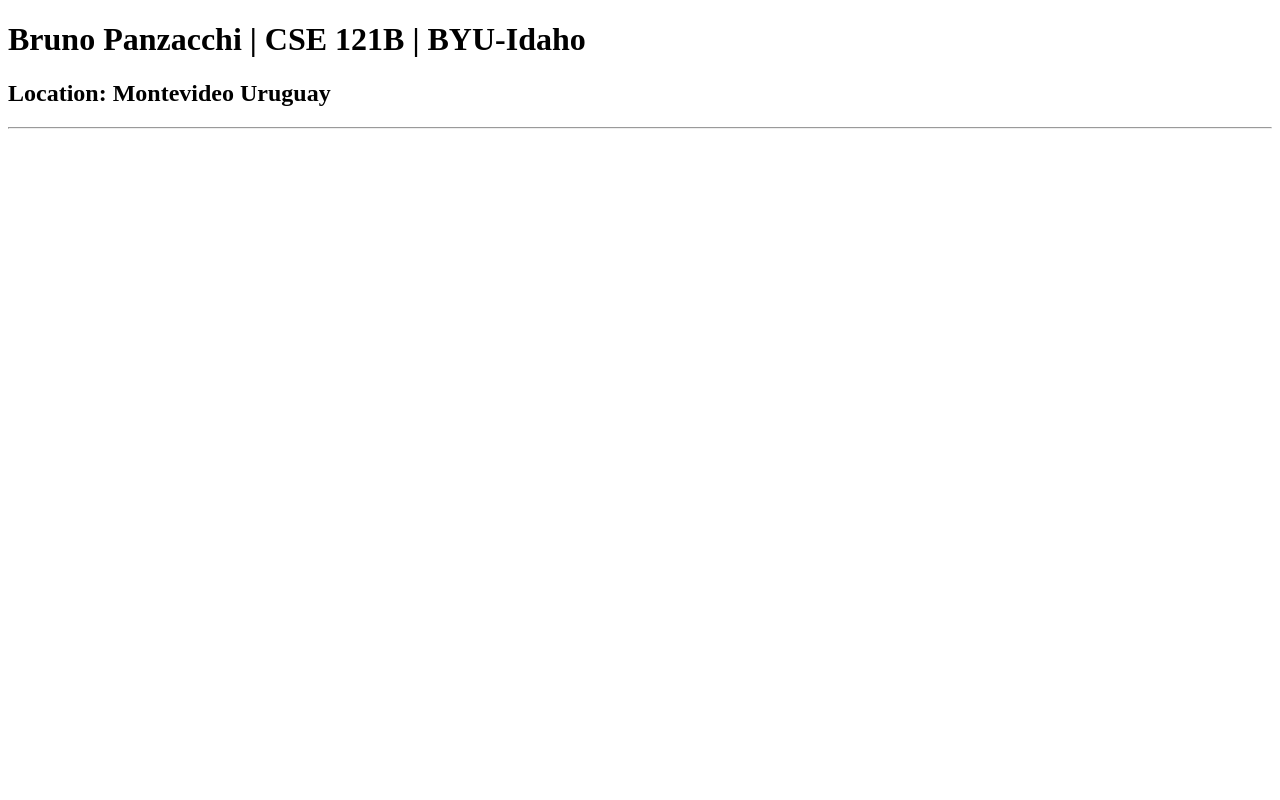
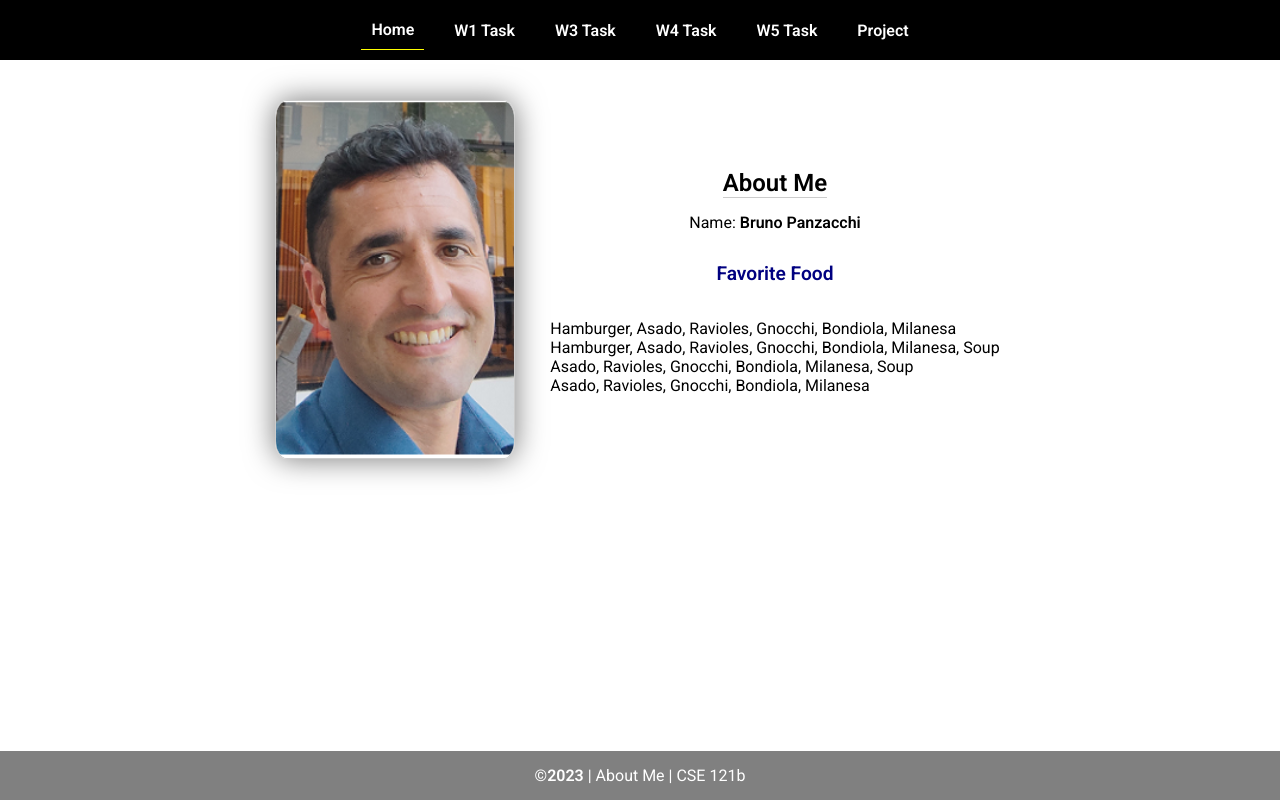
Before and after one commit to brunobzki/cse121b, a plain HTML site: page index.html in a window 1280 px wide. Drawn offline with Linux system fonts and the light colour scheme.

Commit message:
Week 02 ready!!

```diff
--- a/index.html
+++ b/index.html
@@ -1,13 +1,45 @@
 <!DOCTYPE html>
 <html lang="en">
+
 <head>
-    <meta charset="UTF-8">
-    <meta name="viewport" content="width=device-width, initial-scale=1.0">
-    <title>Bruno Panzacchi | CSE 121B | BYU-Idaho</title>
+  <meta charset="UTF-8">
+  <meta name="viewport" content="width=device-width, initial-scale=1.0">
+  <title>About Me | CSE 121b | W02: Programming Tasks</title>
+  <link rel="preconnect" href="https://fonts.googleapis.com">
+  <link rel="preconnect" href="https://fonts.gstatic.com" crossorigin>
+  <link href="https://fonts.googleapis.com/css2?family=Roboto:wght@400;600&display=swap"
+    rel="stylesheet">
+  <link rel="stylesheet" href="styles/main.css">
 </head>
+
 <body>
-    <h1>Bruno Panzacchi | CSE 121B | BYU-Idaho</h1>
-    <h2>Location: Montevideo Uruguay</h2>
-    <hr>
+  <nav>
+    <ul id="menu">
+      <li><a id="toggleMenu">&equiv;</a></li>
+      <li><a href="index.html" class="active">Home</a></li>
+      <li><a href="w01-task.html">W1 Task</a></li>
+      <li><a href="w03-task.html">W3 Task</a></li>
+      <li><a href="w04-task.html">W4 Task</a></li>
+      <li><a href="w05-task.html">W5 Task</a></li>
+      <li><a href="project.html">Project</a></li>
+    </ul>
+  </nav>
+  <main id="home">
+    <picture>
+      <img src="images/placeholder.png" alt="Placeholder Image">
+    </picture>
+    <section>
+      <h1>About Me</h1>
+      <div class="info">Name: <span id="name"></span></div>
+      <h2>Favorite Food</h2>
+      <div class="block" id="food"></div>
+    </section>
+  </main>
+  <footer>
+    &copy;<span id="year"></span> | About Me | CSE 121b
+  </footer>
+  <script src="scripts/main.js"></script>
+  <script src="scripts/w02-task.js"></script>
 </body>
+
 </html>
--- /dev/null
+++ b/scripts/main.js
@@ -0,0 +1,9 @@
+// copyright year
+document.querySelector('#year').textContent = new Date().getFullYear();
+
+// toggle menu in small view
+const toggleMenu = () => {
+    document.querySelector('#menu').classList.toggle('open');
+}
+
+document.querySelector('#toggleMenu').addEventListener('click', toggleMenu);
--- /dev/null
+++ b/scripts/w02-task.js
@@ -0,0 +1,40 @@
+/* W02-Task - Profile Home Page */
+
+/* Step 1 - Setup type tasks - no code required */
+
+/* Step 2 - Variables */
+
+let fullName = "Bruno Panzacchi";
+let currentYear = "2023";
+let profilePicture = "images/bruno.png";
+
+
+/* Step 3 - Element Variables */
+
+const nameElement = document.getElementById('name');
+const foodElement = document.getElementById('food');
+const yearElement = document.querySelector('#year');
+const imageElement = document.querySelector('img');
+
+
+/* Step 4 - Adding Content */
+
+nameElement.innerHTML = `<strong>${fullName}</strong>`;
+yearElement.innerHTML = `<strong>${currentYear}</strong>`;
+imageElement.setAttribute('src', profilePicture);
+
+
+
+/* Step 5 - Array */
+
+let favoriteFood = ["Hamburger"," Asado"," Ravioles"," Gnocchi"," Bondiola"," Milanesa"]
+foodElement.innerHTML = `<br>${favoriteFood}`;
+
+favoriteFood.push(' Soup')
+foodElement.innerHTML += `<br>${favoriteFood}`;
+
+favoriteFood.shift()
+foodElement.innerHTML += `<br>${favoriteFood}`;
+
+favoriteFood.pop()
+foodElement.innerHTML += `<br>${favoriteFood}`;
--- /dev/null
+++ b/styles/main.css
@@ -0,0 +1,157 @@
+/* Universal Selector */
+* {
+    margin: 0;
+    padding: 0;
+    box-sizing: border-box;
+}
+
+/* HTML Selectors */
+body {
+    font-family: 'Roboto', Helvetica, sans-serif;
+}
+
+nav {
+    background-color: black;
+    width: 100%;
+    position: fixed;
+    top: 0;
+}
+
+nav ul {
+    display: flex;
+    flex-direction: column;
+    align-items: center;
+    max-width: fit-content;
+    margin: 0 auto;
+}
+
+nav ul li {
+    flex: 1 1 auto;
+}
+
+nav ul li:first-child {
+    display: block;
+    font-size: 2rem;
+}
+
+nav ul li:first-child a {
+    padding: 1px 10px;
+}
+
+nav ul li {
+    display: none;
+    list-style: none;
+    margin: 10px;
+}
+
+nav ul li a {
+    display: block;
+    padding: 10px;
+    text-decoration: none;
+    font-weight: 600;
+    color: white;
+    text-align: center;
+}
+
+nav ul li a:hover {
+    background-color: #efefef;
+    color: black;
+}
+
+h1, h2 {
+    text-align: center;
+    margin-bottom: 15px;
+
+}
+
+h1 {
+border-bottom: 1px solid #ccc;
+}
+
+h2 {
+    font-size: 1.2rem;
+    color: navy;
+    text-align: center;
+    margin-top: 30px;
+}
+
+main {
+    margin-top: 125px;
+    display: grid;
+    grid-template-columns: 1fr;
+    grid-gap: 20px;
+    align-items: center;
+    justify-content: center;
+}
+
+picture {
+    margin: 0 auto;
+}
+
+picture img {
+    width: 240px;
+    height: auto;
+    border-radius: 5%;
+    border: 1px solid #ccc;
+    box-shadow: 0 0 30px #777;
+}
+
+section {
+    display: flex;
+    flex-direction: column;
+    align-items: center;
+    margin: 10px
+}
+
+label {
+    margin: 15px 0;
+}
+
+footer {
+    background-color: gray;
+    color: white;
+    padding: 15px;
+    text-align: center;
+    width: 100%;
+    position: fixed;
+    bottom: 0;
+}
+
+/* Class Selectors */
+.active {
+    border-bottom: 1px solid yellow;
+}
+
+.open li {
+    display: block;
+}
+
+.block {
+    display: block;
+}
+
+/* ID Selectors */
+
+/* Media Queries */
+@media only screen and (min-width: 32.5em) {
+    nav ul {
+        flex-direction: row;
+    }
+
+    nav ul li:first-child {
+        display: none;
+    }
+
+    nav ul li {
+        display: block;
+    }
+
+    main {
+        margin: 100px auto 20px;
+        grid-template-columns: 250px 1fr;
+        max-width: -moz-fit-content;
+        max-width: fit-content;
+
+    }
+
+}
```
Also changed, not shown: index-old.html (added, +13 -0 lines), images/bruno.png (added), images/placeholder.png (added).
